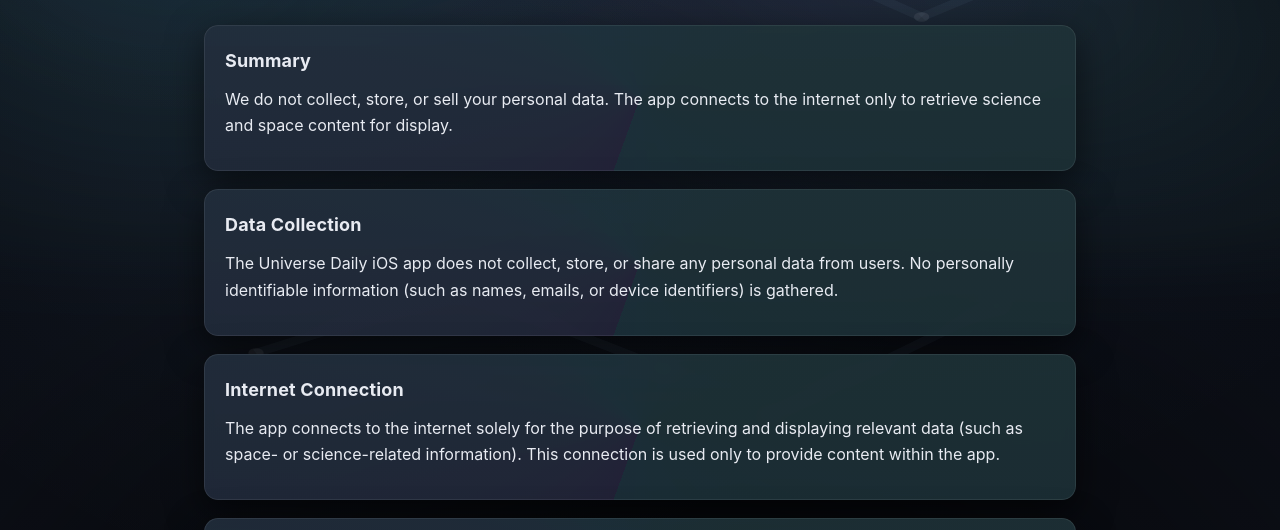
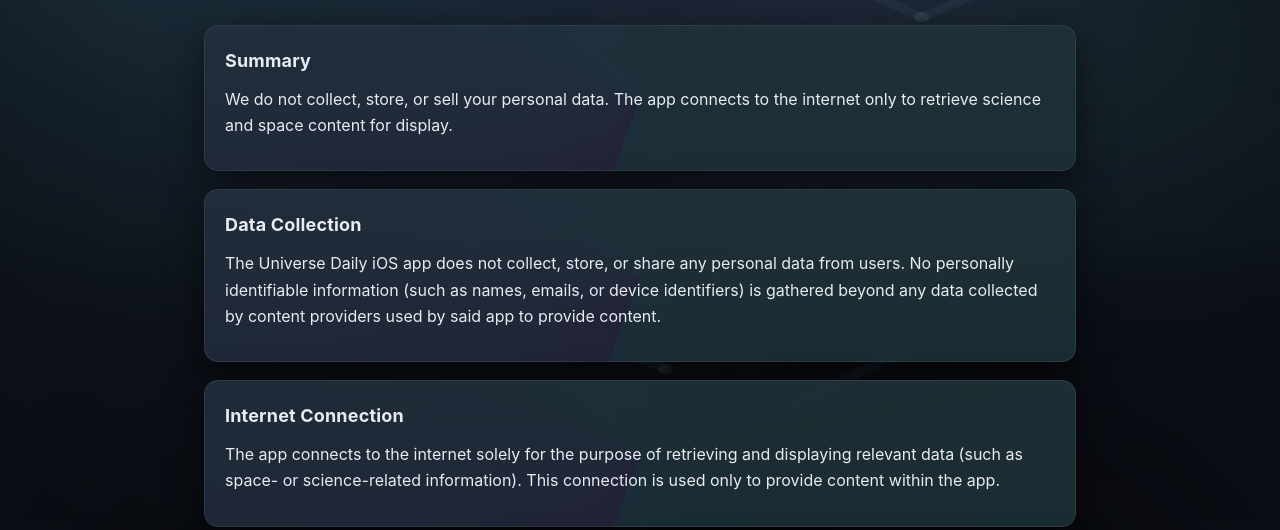
Before and after one commit to Ender1824/Universe-Daily-Support, a plain HTML site: page privacy.html in a window 1280 px wide. Shown: the part 207-737 px from the top of the page. Drawn offline with Linux system fonts and the light colour scheme.

Commit message:
Update privacy.html

```diff
--- a/privacy.html
+++ b/privacy.html
@@ -155,7 +155,7 @@
 
     <section class="card" aria-labelledby="collection">
       <h2 id="collection">Data Collection</h2>
-      <p>The Universe Daily iOS app does not collect, store, or share any personal data from users. No personally identifiable information (such as names, emails, or device identifiers) is gathered.</p>
+      <p>The Universe Daily iOS app does not collect, store, or share any personal data from users. No personally identifiable information (such as names, emails, or device identifiers) is gathered beyond any data collected by content providers used by said app to provide content. </p>
     </section>
 
     <section class="card" aria-labelledby="internet">
```
